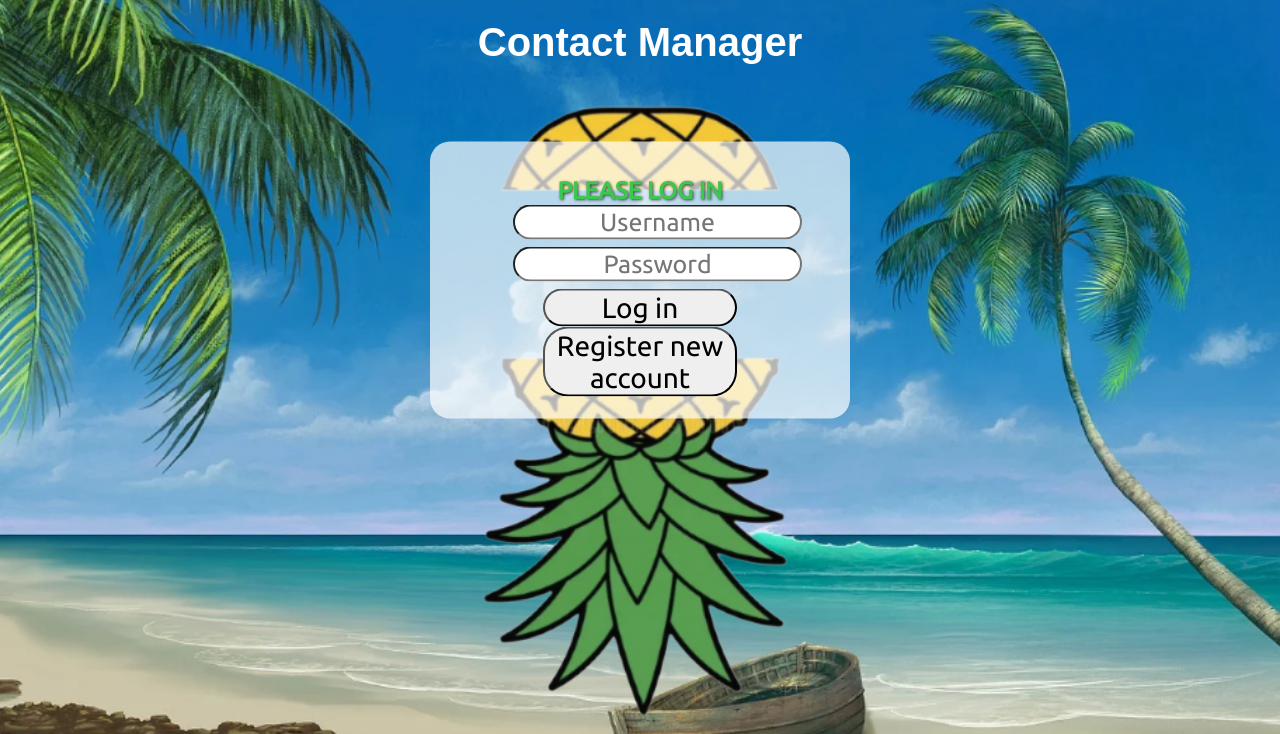
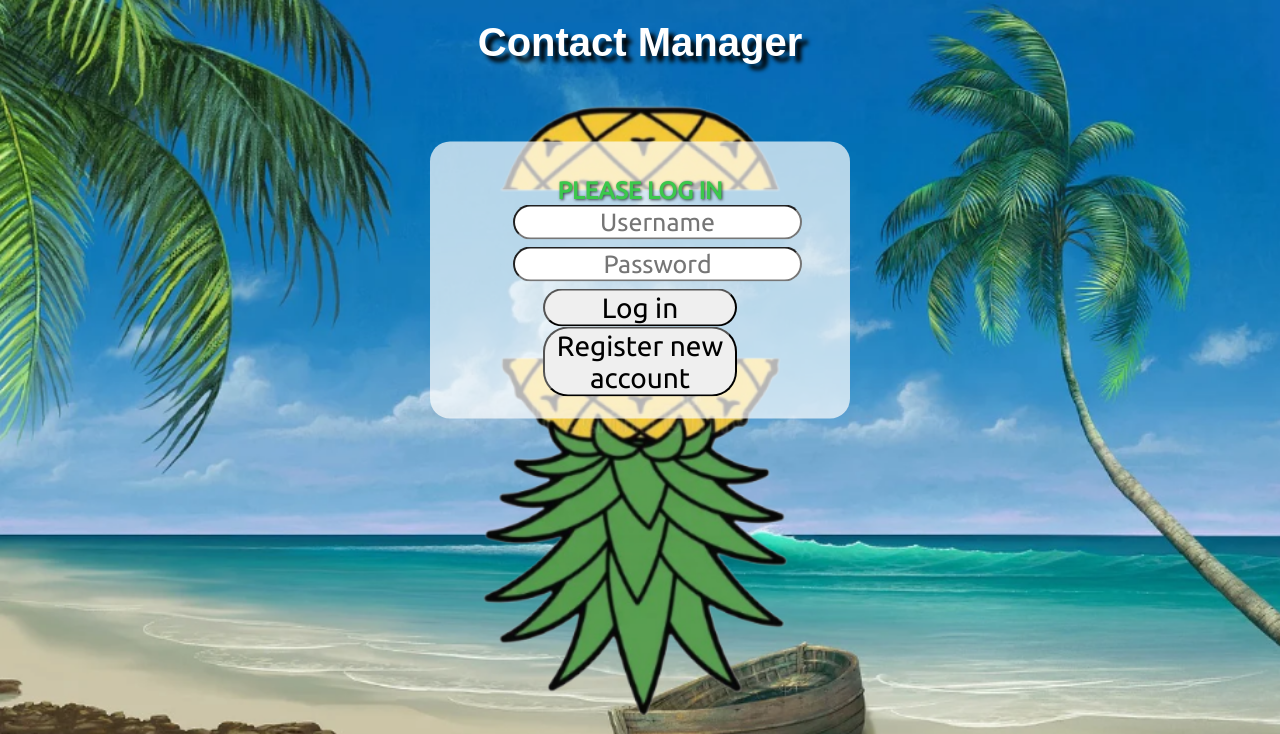
Before and after one commit to faithmunar/LAMP-stack-project, a PHP site: page /index.html in a window 1280 px wide. Shown: the top 734 px of the page. Run offline with PHP 8.4, Linux system fonts and the light colour scheme.

Commit message:
change font

```diff
--- a/html/contact.html
+++ b/html/contact.html
@@ -8,7 +8,7 @@
 	<script type="text/javascript" src="js/code.js"></script>
     <link href="css/styles.css" rel="stylesheet">
     <link href="https://fonts.googleapis.com/css?family=Ubuntu" rel="stylesheet">
-	<link href="https://fonts.googleapis.com/css?family=Oi" rel="stylesheet">
+	<link href="https://fonts.googleapis.com/css?family=Antigua" rel="stylesheet">
 	<link rel="stylesheet" href="https://cdnjs.cloudflare.com/ajax/libs/font-awesome/6.4.0/css/all.min.css">
 
 	<script type="text/javascript">
--- a/html/css/styles.css
+++ b/html/css/styles.css
@@ -13,8 +13,9 @@ body
     width: 100%;
     margin: 20px 0;
     text-align: center;
-    font-family: 'Oi', sans-serif;
+    font-family: 'Antigua', sans-serif;
     color: #FFFFFF;
+    text-shadow: 6px 6px 4px #000000;
 }
 
 #pineappleContainer
```
